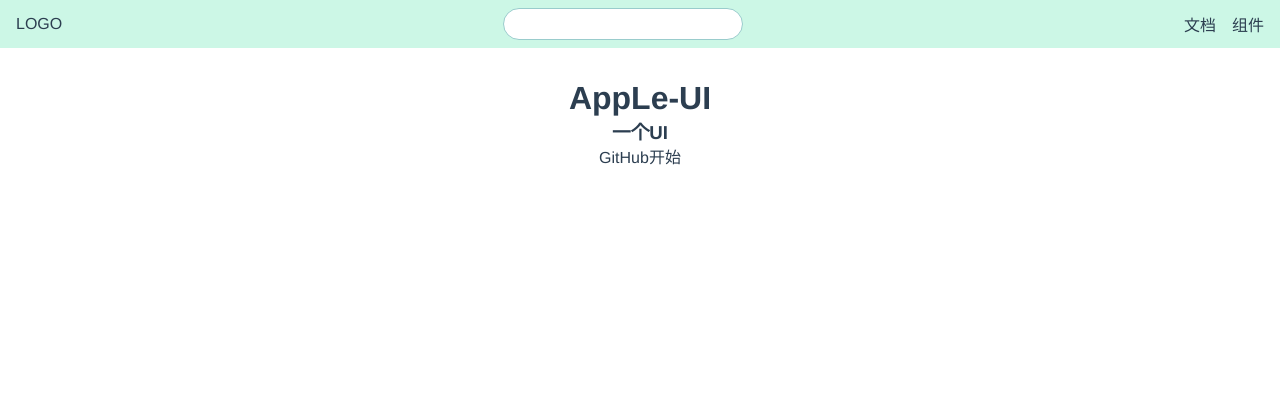
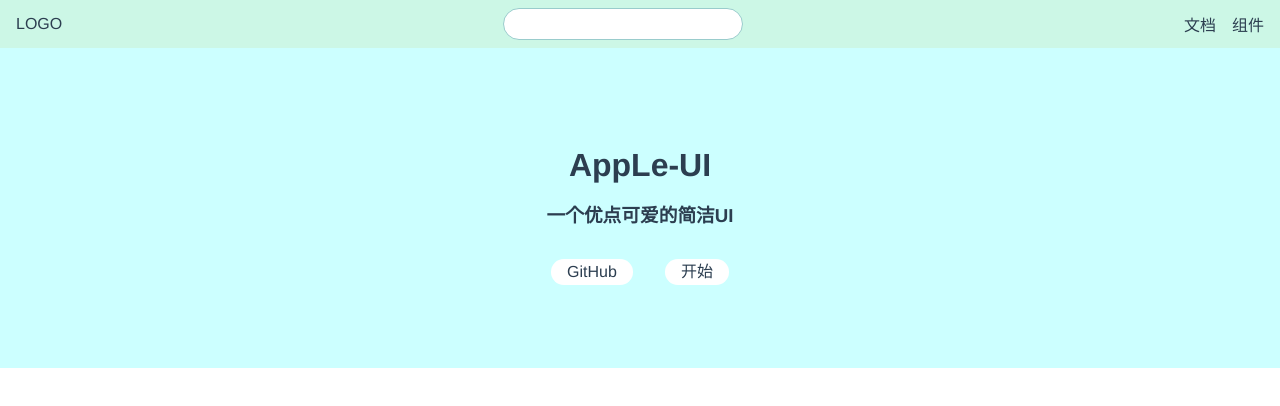
Before and after one commit to Lynn-zuo/AppLe-UI, a Vue app: page / in a window 1280 px wide. Shown: the top 406 px of the page. Built offline with nearby package versions, Linux system fonts and the light colour scheme.

Commit message:
add banner-css

```diff
--- a/src/index.scss
+++ b/src/index.scss
@@ -16,4 +16,11 @@ ul,ol {
 a {
   text-decoration: none;
   color: inherit;
+  &:hover {
+    cursor: pointer;
+  }
 }
+body {
+  font-size: 16px;
+  font-family: -apple-system, BlinkMacSystemFont, 'Segoe UI', Roboto, Oxygen, Ubuntu, Cantarell, 'Open Sans', 'Helvetica Neue', sans-serif
+}
--- a/src/views/Home.vue
+++ b/src/views/Home.vue
@@ -3,10 +3,10 @@
     <TopNav />
     <div class="banner">
       <h1><a class="Doc-title" href="">AppLe-UI</a></h1>
-      <h3>一个UI</h3>
+      <h3>一个优点可爱的简洁UI</h3>
       <p class="actions">
-        <a href="">GitHub</a>
-        <a href="">开始</a>
+        <a href="https://github.com/Lynn-zuo" target="_blank">GitHub</a>
+        <router-link to="/doc">开始</router-link>
       </p>
     </div>
   </div>
@@ -22,12 +22,31 @@ export default {
 </script>
 
 <style lang="scss" scoped>
+$h:1.6rem;
 .banner {
-  margin-top: 2rem;
-  .actions a{
-    &:hover {
-      color: #3366FF;
-      border-bottom: 1px solid #3333FF;
+  background: #CCFFFF;
+  padding-top: 2rem;
+  display:flex;
+  flex-direction: column;
+  justify-content: center;
+  align-items: center;
+  height: 20rem;
+  h1 {
+    margin: 1rem 0;
+  }
+  > .actions {
+    padding:1rem 0;
+    a{
+      margin: 1rem;
+      background: #fff;
+      display: inline-block;
+      height: $h;
+      line-height: $h;
+      border-radius: $h/2;
+      padding: 0 1rem;
+      &:hover {
+        color: #3366FF;
+      }
     }
   }
 }
```
